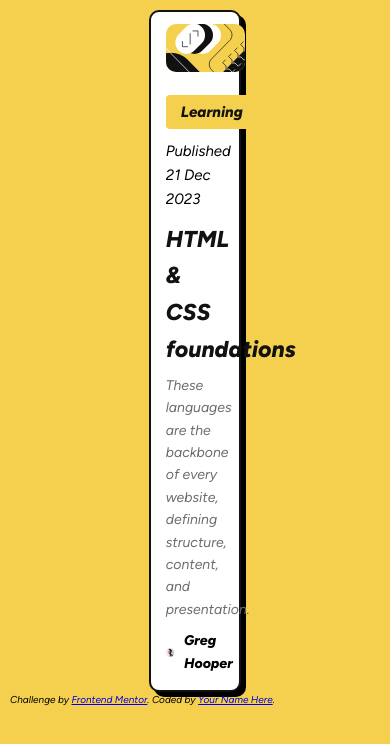
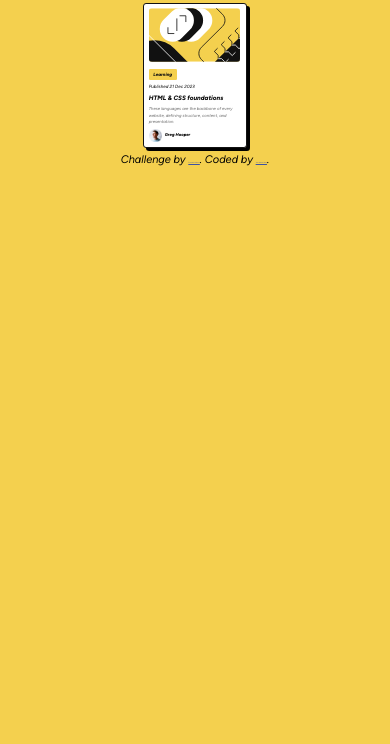
Before and after one commit to bukola2005/blog-preview-card-main, a website: page index.html in a window 390 px wide. Drawn offline with Linux system fonts and the light colour scheme.

Commit message:
media -query

```diff
--- a/sass/main.scss
+++ b/sass/main.scss
@@ -55,7 +55,7 @@ body{
     a{
         list-style: none;
         text-decoration: none;
-        font-size: 2.3rem;
+        font-size: 2.1rem;
         margin-top: .7rem;
         margin-bottom: 1rem;
         font-weight: 800;
@@ -91,5 +91,49 @@ body{
 
 .attribution {
     padding: 1rem;
-    font-size: 11px; text-align: center; }
-  .attribution a { color: hsl(228, 45%, 44%); }
+    font-size: 11px;
+     text-align: center;
+    margin:  0 auto;
+    }
+  .attribution a {
+    color: hsl(228, 45%, 44%);
+ }
+
+ @media only screen and (max-width:1138px){
+    html{
+        font-size: 50%;
+    }
+ }
+ @media only screen and (max-width:963px){
+    html{
+        font-size: 40%;
+    }
+    a{
+        font-size: .7rem;
+    }
+ }
+
+ @media only screen and (max-width:765px){
+    html{
+        font-size: 32%;
+    }
+    a{
+        font-size: .5rem;
+    }
+ }
+ @media only screen and (max-width:580px){
+    html{
+        font-size: 24%;
+    }
+ }
+
+
+ @media only screen and (max-width:438px){
+    html{
+        font-size: 19%;
+    }
+    .container{
+        width: 27%;
+        box-shadow: 3px 3px;
+    }
+ }
```
Also changed, not shown: css/style.css.
